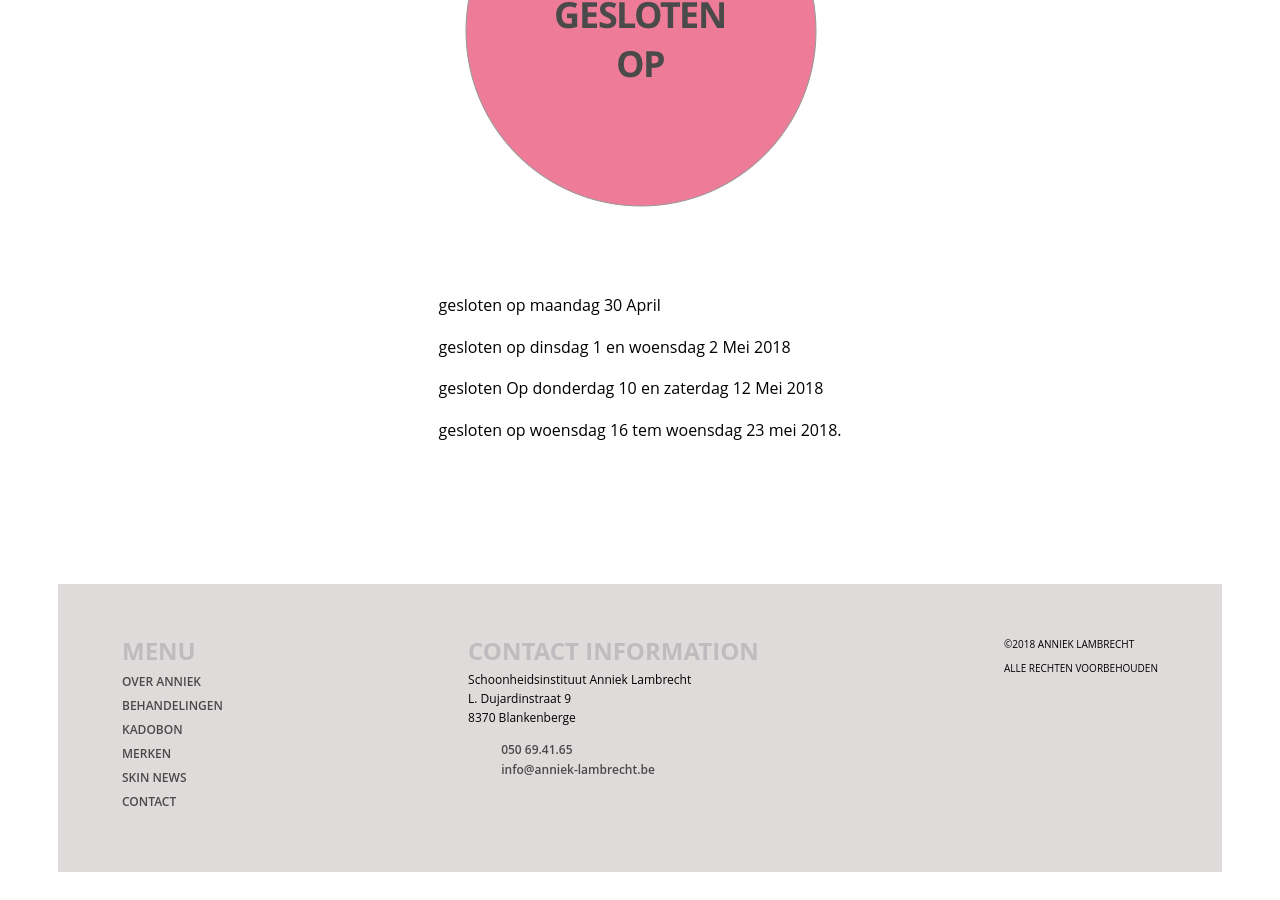
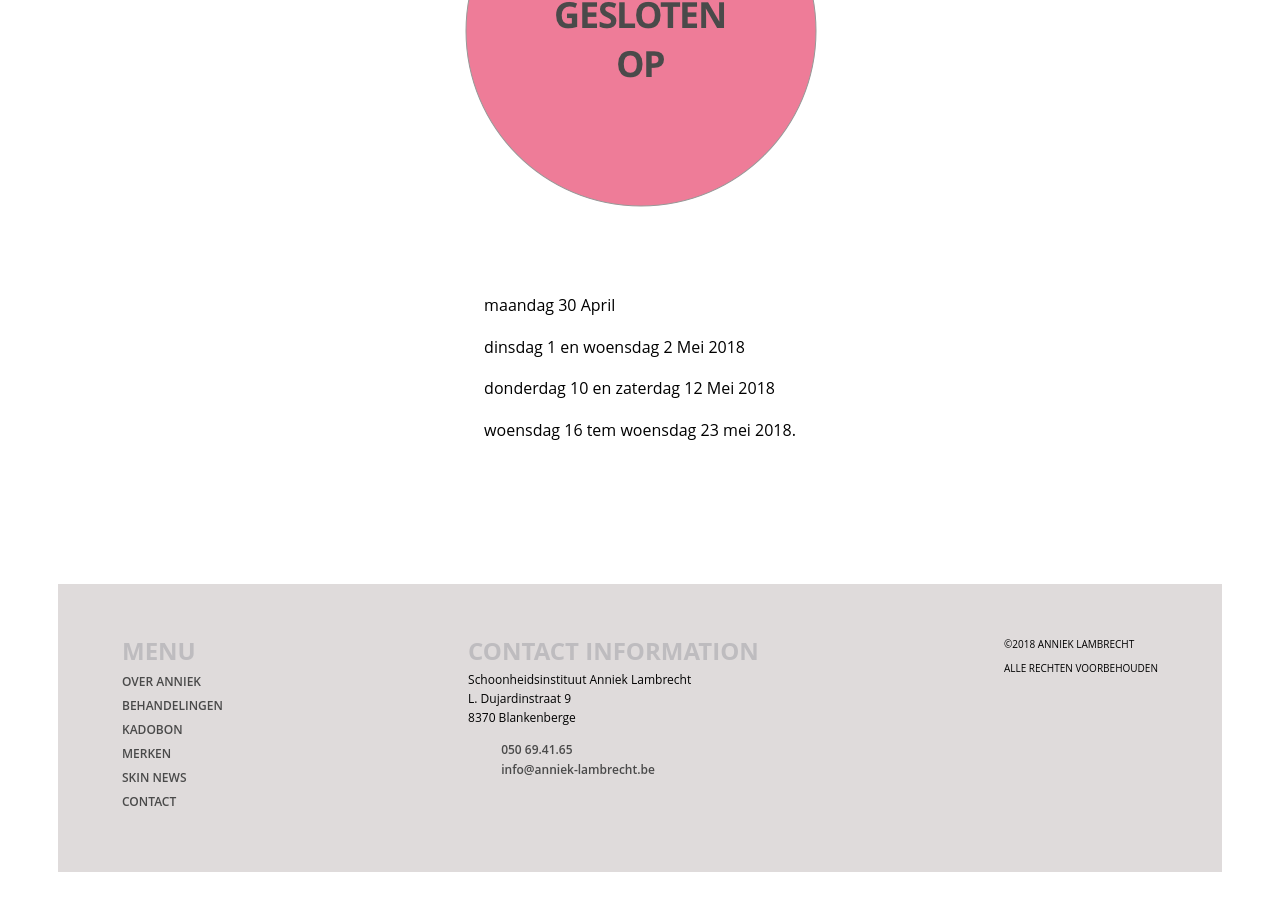
Before and after one commit to acandael/anniek, a Jekyll site: the page built from _posts/2018-04-29-gesloten-op.md, in a window 1280 px wide and 900 px high, scrolled down 756 px. Built offline with Jekyll 4.4.1, drawn with Linux system fonts in a browser that asks for light colours.

Commit message:
change text in blogpost

```diff
--- a/_posts/2018-04-29-gesloten-op.md
+++ b/_posts/2018-04-29-gesloten-op.md
@@ -5,10 +5,10 @@ alt: Skin Coach Anniek Lambrecht is gesloten op
 title: Gesloten op
 ---
 
-gesloten op maandag 30 April
+maandag 30 April
 
-gesloten op dinsdag 1 en woensdag 2 Mei 2018
+dinsdag 1 en woensdag 2 Mei 2018
 
-gesloten Op donderdag 10 en zaterdag 12 Mei 2018
+donderdag 10 en zaterdag 12 Mei 2018
 
-gesloten op woensdag 16 tem woensdag 23 mei 2018.
+woensdag 16 tem woensdag 23 mei 2018.
```
